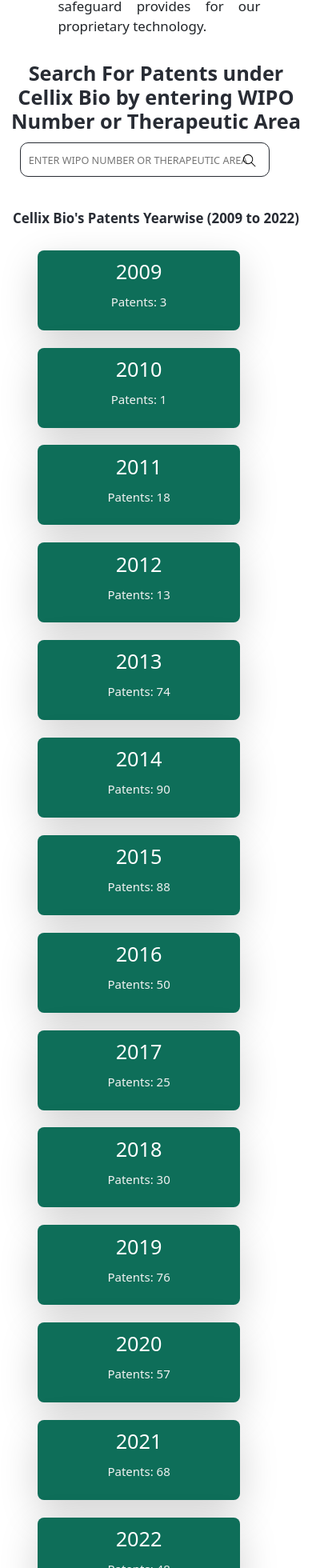
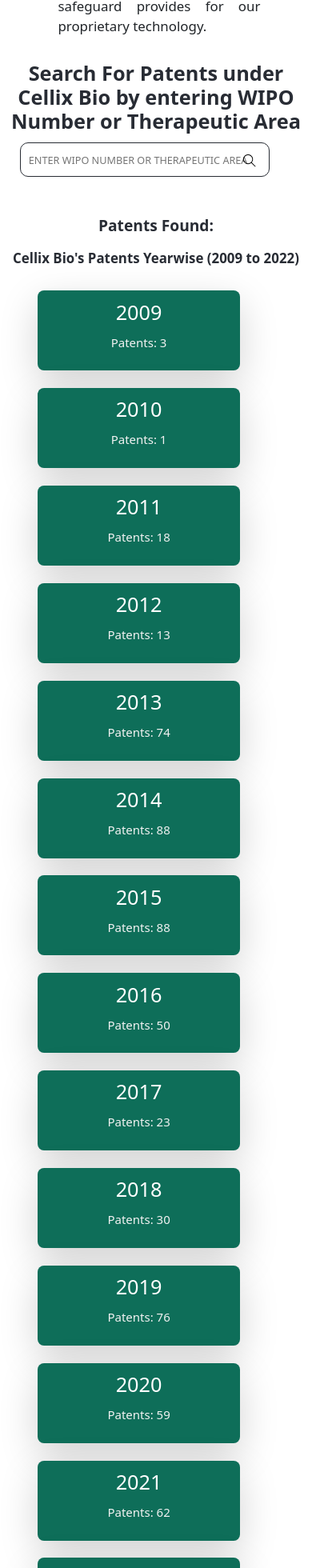
Before and after one commit to Harshamasina/Cellix_Bio, a React (Create React App) app in the folder cellixbio/: page /Patents in a window 390 px wide. Shown: the part 1034-2994 px from the top of the page at 80% size. Built offline with nearby package versions, Linux system fonts and the light colour scheme.

Commit message:
added new features

```diff
--- a/cellixbio/src/App.css
+++ b/cellixbio/src/App.css
@@ -754,6 +754,32 @@ font-size: 3vh;
   margin-top: 2.7vw;
   position: relative;
 }
+
+.searchPatentsp{
+  /* display: flex; */
+  color: #282c34;
+  font-size: larger;
+  font-weight: bold;
+  text-align: center;
+  align-items: center;
+}
+
+.searchPatentspan{
+  color: #15B39D;
+  font-size: larger;
+  font-weight: bold;
+  text-align: center;
+  align-items: center;
+}
+
+.searchPatentImg{
+  width: 20%;
+  text-align: center;
+  align-self: center;
+  margin-left: 40%;
+}
+
+
 .PatentsCard{
   width:75vw !important;
 }
@@ -854,19 +880,17 @@ p.CardTextInfo{
   text-align: center;
   width: 100%;
   justify-content: center;
-  margin-top: 2%;
 }
 
 .PDh2{
   font-weight: bolder;
   color: #282c34;
   display: block;
-  margin-bottom: 20px;
-  font-size: 2vw;
+  font-size: 1.5vw;
 }
 @media screen and (max-width: 600px) {
   .PDh2   {
-    font-size: 2vh;
+    font-size: 1.5vh;
   }
 }
 
--- a/cellixbio/src/Components/Body/Patents/Years/Claims.js
+++ b/cellixbio/src/Components/Body/Patents/Years/Claims.js
@@ -19,7 +19,7 @@ function Claims({claim}){
                             </div>
                           </div>
                         )
-                    }) : <img className="claimsdatanotfound" width={500} height={450}  src="https://cellixbio-assets.s3.ap-south-1.amazonaws.com/Web+Images/CellixBio.DataNotFound.png" alt="aws"></img>
+                    }) : <img className="claimsdatanotfound" width={500} height={450}  src="https://cellixbio-assets.s3.ap-south-1.amazonaws.com/Web+Images/NoDataFound.jpg" alt="aws"></img>
                 }
             </div>
         </div>
--- a/cellixbio/src/Components/Body/Patents/Years/PatentsDashboard.js
+++ b/cellixbio/src/Components/Body/Patents/Years/PatentsDashboard.js
@@ -32,11 +32,10 @@ function PatentsDashboard(){
         <div>
             <div className="PDcontainer">
                 <div className="PDcontainerh2">
-                    {/* <h2 className="PDh2">Access the Patents filed by Cellix Bio in {years} below</h2> */}
                     <div className='DescContainerh3'><span></span>
-                <span className="PDhead">Patents filed by CELLIX BIO in {years}</span><span></span>
+                <span className="PDhead">Patents filed by Cellix Bio in {years}</span><span></span>
                 </div>
-                    {/* <h3 className="PDh2">No of International Patents in {years} are {patents.data.length}</h3> */}
+                    <h3 className="PDh2">No of Patents in {years} are {patents.data && patents.data.length}</h3>
                 </div>
             </div>
             {loading ? (<PatentCardSkeleton></PatentCardSkeleton>) : (
--- a/cellixbio/src/Components/Body/Patents/Years/SearchPatents.js
+++ b/cellixbio/src/Components/Body/Patents/Years/SearchPatents.js
@@ -29,8 +29,11 @@ function SearchPatents(){
                    <input onChange={searchHandle} className="SearchBarPatents" type="search" placeholder="ENTER WIPO NUMBER OR THERAPEUTIC AREA"></input>
                    <button className="SearchBarButton"><TfiSearch /></button>
                 </div>
+                <p className="searchPatentsp">Patents Found: <span className="searchPatentspan">{searchPatent && searchPatent.length}</span></p>
                 {
-                         searchPatent && searchPatent.map((patent) => (
+                        searchPatent && searchPatent.length === 0 ?
+                        <img className="searchPatentImg" src="https://cellixbio-assets.s3.ap-south-1.amazonaws.com/Web+Images/Patent+Data+Not+Found.PNG" alt="not Found"></img> :
+                        searchPatent && searchPatent.map((patent) => (
                             <div className='CardContainer'>
                                     <Card
                                         style={{ width: '90rem' }}
--- a/cellixbio/src/Components/Body/Patents/Years/Years.js
+++ b/cellixbio/src/Components/Body/Patents/Years/Years.js
@@ -54,7 +54,7 @@ function Years(){
         <Col xs={6} md={2}>
             <div className="YearsButtonContainer">
                     <Button className='yearbtn' variant="dark" size="lg">
-                        <Link className='YearsLinks' to="/PatentsDashboard/2014">2014<p className='yearp'>Patents: 90</p></Link>
+                        <Link className='YearsLinks' to="/PatentsDashboard/2014">2014<p className='yearp'>Patents: 88</p></Link>
                     </Button>
             </div>
         </Col>
@@ -75,7 +75,7 @@ function Years(){
         <Col xs={6} md={2}>
             <div className="YearsButtonContainer">
                     <Button className='yearbtn' variant="dark" size="lg">
-                        <Link className='YearsLinks' to="/PatentsDashboard/2017">2017<p className='yearp'>Patents: 25</p></Link>
+                        <Link className='YearsLinks' to="/PatentsDashboard/2017">2017<p className='yearp'>Patents: 23</p></Link>
                     </Button>
             </div>
         </Col>
@@ -99,21 +99,21 @@ function Years(){
         <Col xs={6} md={2}>
             <div className="YearsButtonContainer">
                     <Button className='yearbtn' variant="dark" size="lg">
-                        <Link className='YearsLinks' to="/PatentsDashboard/2020">2020<p className='yearp'>Patents: 57</p></Link>
+                        <Link className='YearsLinks' to="/PatentsDashboard/2020">2020<p className='yearp'>Patents: 59</p></Link>
                     </Button>
             </div>
         </Col>
         <Col xs={6} md={2}>
             <div className="YearsButtonContainer">
                     <Button className='yearbtn' variant="dark" size="lg">
-                        <Link className='YearsLinks' to="/PatentsDashboard/2021">2021<p className='yearp'>Patents: 68</p></Link>
+                        <Link className='YearsLinks' to="/PatentsDashboard/2021">2021<p className='yearp'>Patents: 62</p></Link>
                     </Button>
             </div>
         </Col>
         <Col xs={6} md={2}>
             <div className="YearsButtonContainer">
                     <Button className='yearbtn' variant="dark" size="lg">
-                        <Link className='YearsLinks' to="/PatentsDashboard/2022">2022<p className='yearp'>Patents: 48</p></Link>
+                        <Link className='YearsLinks' to="/PatentsDashboard/2022">2022<p className='yearp'>Patents: 51</p></Link>
                     </Button>
             </div>
         </Col>
--- a/cellixbio/src/Components/Navbar/Navbar.js
+++ b/cellixbio/src/Components/Navbar/Navbar.js
@@ -35,7 +35,7 @@ function NavBar() {
                                 <Nav.Link className='navbar_link' as={Link} to="/PT" eventKey="3">Platform Technologies</Nav.Link>
                                 <Nav.Link className='navbar_link' as={Link} to="/Patents" eventKey="4">Patents</Nav.Link>
                                 <Nav.Link className='navbar_link' as={Link} to="/IP" eventKey="5">Intellectual Property</Nav.Link>
-                                <Nav.Link className='navbar_link' as={Link} to="/Pipeline" eventKey="6">Pipeline</Nav.Link>
+                                {/* <Nav.Link className='navbar_link' as={Link} to="/Pipeline" eventKey="6">Pipeline</Nav.Link> */}
                                 <Nav.Link className='navbar_link' as={Link} to="/Leadership" eventKey="7">Leadership</Nav.Link>
                                 <Nav.Link className='navbar_link' as={Link} to="/Contact" eventKey="8">Contact</Nav.Link>
 
```
